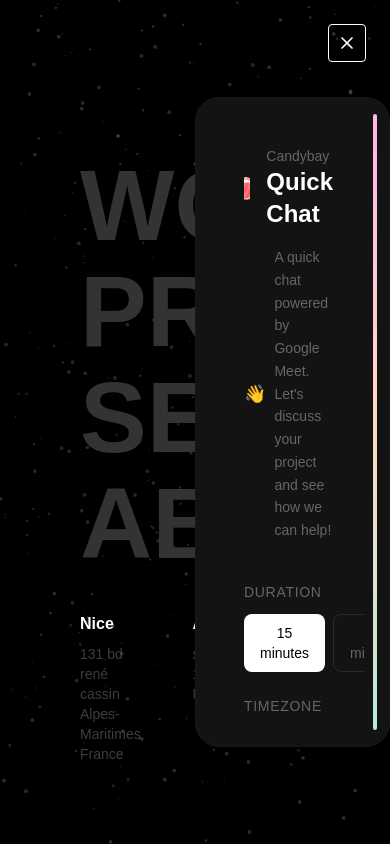
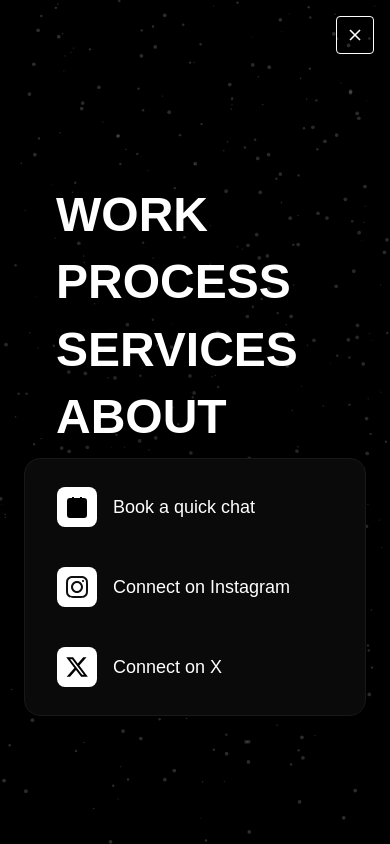
Before and after one commit to sertr4linee/candybay, a Next.js app in the folder client/: page / in a window 390 px wide. Both pictures are taken after a click on the button "START". Built offline with nearby package versions, Linux system fonts and the light colour scheme.

Commit message:
responsive fix

```diff
--- a/client/src/components/GetStartedForm.tsx
+++ b/client/src/components/GetStartedForm.tsx
@@ -18,8 +18,8 @@ export default function GetStartedForm() {
   }
 
   return (
-    <div className="w-full max-w-lg mx-auto my-8">
-      <div className="bg-[#131313] rounded-3xl p-6 border border-[#1a1717] relative">
+    <div className="w-full max-w-lg mx-auto">
+      <div className="bg-[#131313] rounded-3xl p-4 md:p-6 border border-[#1a1717] relative">
         {/* Slider */}
         <div className="absolute right-3 top-4 bottom-4 w-1 rounded-full bg-gradient-to-b from-[#FFB5E8] via-[#FFDAC1] to-[#B5EAD7]">
           <motion.div
@@ -36,7 +36,7 @@ export default function GetStartedForm() {
         <div
           ref={scrollRef}
           onScroll={handleScroll}
-          className="bg-[#131313] rounded-2xl p-6 h-[600px] overflow-y-auto hide-scrollbar pr-8"
+          className="bg-[#131313] rounded-2xl p-4 md:p-6 h-[500px] md:h-[600px] overflow-y-auto hide-scrollbar pr-6 md:pr-8"
           style={{
             scrollbarWidth: 'none',
             msOverflowStyle: 'none'
--- a/client/src/components/Navbar.tsx
+++ b/client/src/components/Navbar.tsx
@@ -216,7 +216,7 @@ export default function Navbar() {
 
             {/* Contenu de la modale */}
             <motion.div
-              className="fixed inset-0 bg-[#000000] z-50 shadow-2xl flex overflow-hidden font-['Gabarito',_sans-serif]"
+              className="fixed inset-0 bg-[#000000] z-50 shadow-2xl flex flex-col overflow-hidden font-['Gabarito',_sans-serif]"
               variants={modalVariants}
               initial="hidden"
               animate="visible"
@@ -227,16 +227,76 @@ export default function Navbar() {
                 <ParticleBackground />
               </div>
 
+              {/* Section mobile des liens */}
+              <div className="flex flex-col md:hidden h-full relative z-10">
+                {/* Conteneur principal centré verticalement avec ajustement de la position */}
+                <div className="flex flex-col justify-center h-full p-6" style={{ marginTop: '-15%' }}>
+                  {/* Liens */}
+                  <div className="space-y-6 mb-24 text-left pl-8">
+                    {['WORK', 'PROCESS', 'SERVICES', 'ABOUT'].map((link) => (
+                      <motion.h2
+                        key={link}
+                        className="text-5xl font-black text-[#ffffff] leading-[0.9] cursor-pointer"
+                        whileHover={{
+                          color: link === 'WORK' ? '#FFB5E8' :
+                                 link === 'PROCESS' ? '#C7CEEA' :
+                                 link === 'SERVICES' ? '#B5EAD7' : '#FFDAC1',
+                          scale: 1.02,
+                          transition: { duration: 0.3 }
+                        }}
+                      >
+                        {link}
+                      </motion.h2>
+                    ))}
+                  </div>
+
+                  {/* Boutons sociaux */}
+                  <div className="fixed bottom-32 left-0 right-0 px-6">
+                    <div className="bg-[#0A0A0A] rounded-2xl p-4 space-y-4 border border-[#1a1717]">
+                      <button className="flex items-center gap-4 w-full text-white py-3 px-4 hover:bg-[#1a1a1a] rounded-xl transition-colors">
+                        <div className="bg-white rounded-lg p-2">
+                          <svg width="24" height="24" viewBox="0 0 24 24" fill="black" stroke="black" strokeWidth="2">
+                            <rect x="3" y="4" width="18" height="18" rx="2" ry="2"></rect>
+                            <line x1="16" y1="2" x2="16" y2="6"></line>
+                            <line x1="8" y1="2" x2="8" y2="6"></line>
+                            <line x1="3" y1="10" x2="21" y2="10"></line>
+                          </svg>
+                        </div>
+                        <span className="text-lg font-medium">Book a quick chat</span>
+                      </button>
+
+                      <button className="flex items-center gap-4 w-full text-white py-3 px-4 hover:bg-[#1a1a1a] rounded-xl transition-colors">
+                        <div className="bg-white rounded-lg p-2">
+                          <Image src="/insta.svg" alt="Instagram" width={24} height={24} />
+                        </div>
+                        <span className="text-lg font-medium">Connect on Instagram</span>
+                      </button>
+
+                      <button className="flex items-center gap-4 w-full text-white py-3 px-4 hover:bg-[#1a1a1a] rounded-xl transition-colors">
+                        <div className="bg-white rounded-lg p-2">
+                          <svg width="24" height="24" viewBox="0 0 24 24" fill="black">
+                            <path d="M18.244 2.25h3.308l-7.227 8.26 8.502 11.24H16.17l-5.214-6.817L4.99 21.75H1.68l7.73-8.835L1.254 2.25H8.08l4.713 6.231zm-1.161 17.52h1.833L7.084 4.126H5.117z"/>
+                          </svg>
+                        </div>
+                        <span className="text-lg font-medium">Connect on X</span>
+                      </button>
+                    </div>
+                  </div>
+                </div>
+              </div>
+
+              {/* Layout desktop avec formulaire */}
+              <div className="hidden md:flex flex-row flex-1">
                 {/* Section gauche avec les liens */}
                 <div className="w-1/2 h-full flex flex-col p-20 relative z-10">
                   <motion.div
-                  className="space-y-4 mt-20"
+                    className="space-y-4 mt-10 md:mt-20"
                     initial={{ opacity: 0, x: -20 }}
                     animate={{ opacity: 1, x: 0 }}
                     transition={{ duration: 0.6 }}
                   >
                     <motion.h2
-                    className="text-[100px] font-black text-[#333333] leading-[0.9] cursor-pointer"
+                      className="text-5xl md:text-[100px] font-black text-[#333333] leading-[0.9] cursor-pointer"
                       whileHover={{
                         color: '#FFB5E8',
                         scale: 1.02,
@@ -246,7 +306,7 @@ export default function Navbar() {
                       WORK
                     </motion.h2>
                     <motion.h2
-                    className="text-[100px] font-black text-[#333333] leading-[0.9] cursor-pointer"
+                      className="text-5xl md:text-[100px] font-black text-[#333333] leading-[0.9] cursor-pointer"
                       whileHover={{
                         color: '#C7CEEA',
                         scale: 1.02,
@@ -256,7 +316,7 @@ export default function Navbar() {
                       PROCESS
                     </motion.h2>
                     <motion.h2
-                    className="text-[100px] font-black text-[#333333] leading-[0.9] cursor-pointer"
+                      className="text-5xl md:text-[100px] font-black text-[#333333] leading-[0.9] cursor-pointer"
                       whileHover={{
                         color: '#B5EAD7',
                         scale: 1.02,
@@ -266,7 +326,7 @@ export default function Navbar() {
                       SERVICES
                     </motion.h2>
                     <motion.h2
-                    className="text-[100px] font-black text-[#333333] leading-[0.9] cursor-pointer"
+                      className="text-5xl md:text-[100px] font-black text-[#333333] leading-[0.9] cursor-pointer"
                       whileHover={{
                         color: '#FFDAC1',
                         scale: 1.02,
@@ -278,7 +338,7 @@ export default function Navbar() {
                   </motion.div>
 
                   {/* Adresses en bas */}
-                <div className="absolute bottom-20 left-20 text-[#666666] flex space-x-12">
+                  <div className="hidden md:flex absolute bottom-20 left-20 text-[#666666] space-x-12">
                     <div>
                       <h3 className="font-bold text-extrabold mb-2 text-white">Nice</h3>
                       <p className="text-sm opacity-60">131 bd rené cassin</p>
@@ -293,16 +353,17 @@ export default function Navbar() {
                 </div>
 
                 {/* Section droite avec le formulaire */}
-              <div className="w-1/2 h-full flex items-center justify-center relative z-10 ">
+                <div className="w-1/2 h-full flex items-center justify-center relative z-10">
                   <GetStartedForm />
+                </div>
               </div>
 
               {/* Bouton de fermeture */}
               <button
-                className="absolute top-6 right-6 text-white p-2 rounded-sm z-20 hover:opacity-70 transition-opacity border border-white"
+                className="absolute top-4 right-4 md:top-6 md:right-6 text-white p-2 rounded-sm z-20 hover:opacity-70 transition-opacity border border-white"
                 onClick={() => setIsModalOpen(false)}
               >
-                <svg width="20" height="20" viewBox="0 0 24 24" fill="none" stroke="currentColor" strokeWidth="2" strokeLinecap="round" strokeLinejoin="round">
+                <svg width="20" height="20" viewBox="0 0 24 24" fill="none" stroke="currentColor" strokeWidth="2">
                   <line x1="18" y1="6" x2="6" y2="18"></line>
                   <line x1="6" y1="6" x2="18" y2="18"></line>
                 </svg>
```
Also changed, not shown: client/public/insta.svg (added). Lines whose indentation alone changed are shown as unchanged.
